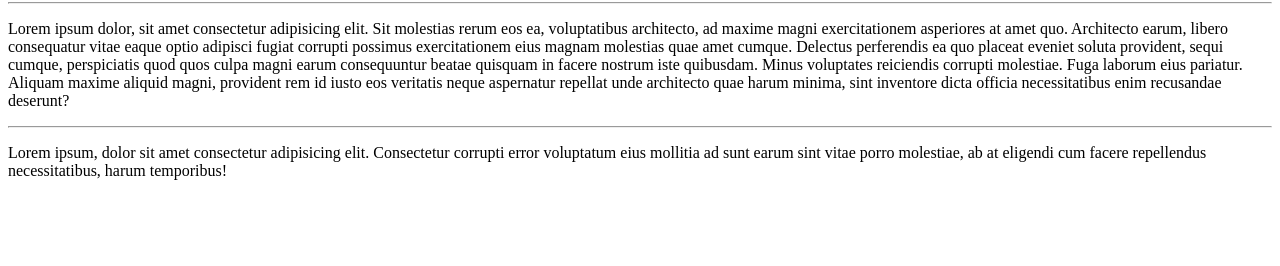
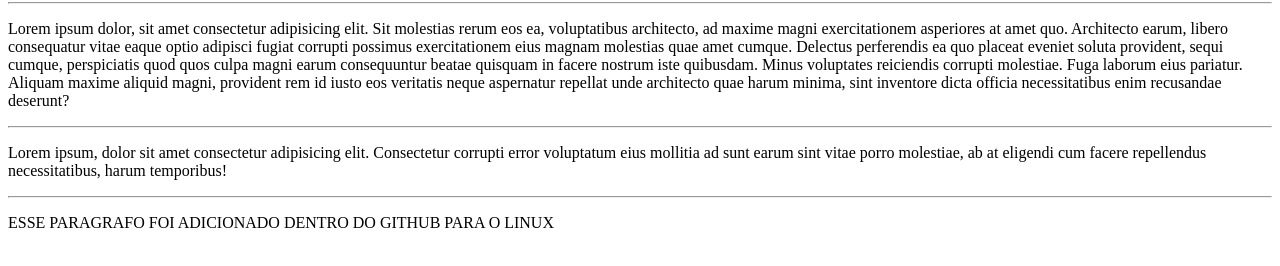
Before and after one commit to CaioJardel007/OLA-MUNDO-, a plain HTML site: page site-exemplo/index.html in a window 1280 px wide. Shown: the part 78-344 px from the top of the page. Drawn offline with Linux system fonts and the light colour scheme.

Commit message:
MUDEI O ARQUIVO INDEX

```diff
--- a/site-exemplo/index.html
+++ b/site-exemplo/index.html
@@ -12,5 +12,7 @@
     <p>Lorem ipsum dolor, sit amet consectetur adipisicing elit. Sit molestias rerum eos ea, voluptatibus architecto, ad maxime magni exercitationem asperiores at amet quo. Architecto earum, libero consequatur vitae eaque optio adipisci fugiat corrupti possimus exercitationem eius magnam molestias quae amet cumque. Delectus perferendis ea quo placeat eveniet soluta provident, sequi cumque, perspiciatis quod quos culpa magni earum consequuntur beatae quisquam in facere nostrum iste quibusdam. Minus voluptates reiciendis corrupti molestiae. Fuga laborum eius pariatur. Aliquam maxime aliquid magni, provident rem id iusto eos veritatis neque aspernatur repellat unde architecto quae harum minima, sint inventore dicta officia necessitatibus enim recusandae deserunt?</p>
     <hr>
     <p>Lorem ipsum, dolor sit amet consectetur adipisicing elit. Consectetur corrupti error voluptatum eius mollitia ad sunt earum sint vitae porro molestiae, ab at eligendi cum facere repellendus necessitatibus, harum temporibus!</p>
+    <hr>
+    <p>ESSE PARAGRAFO FOI ADICIONADO DENTRO DO GITHUB PARA O LINUX</p>
 </body>
 </html>
```
